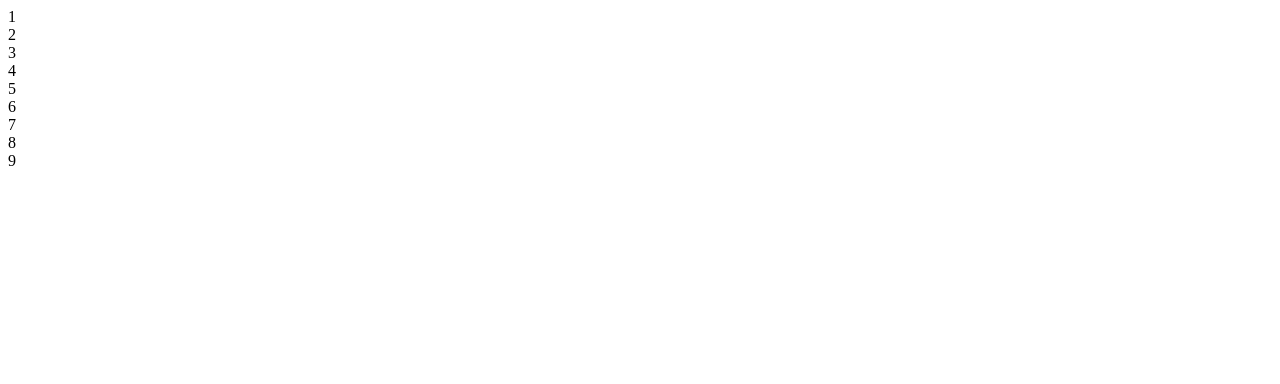
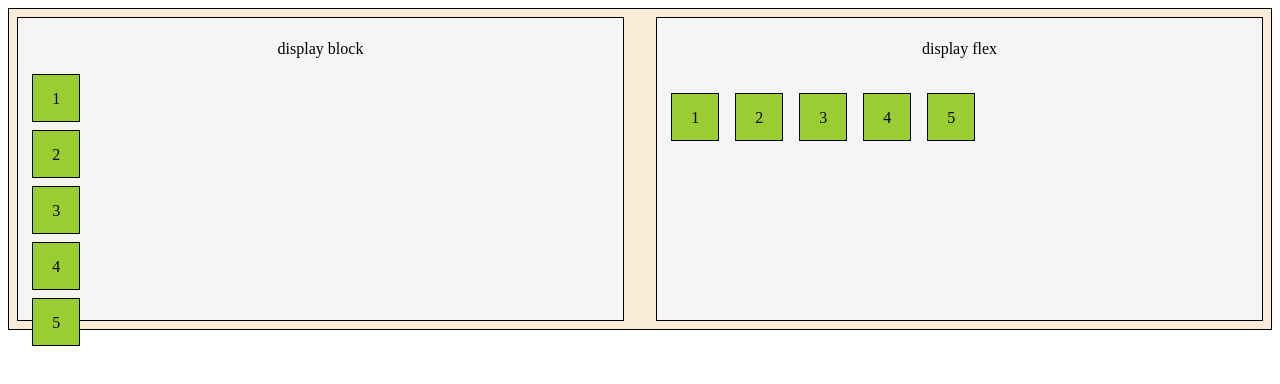
Before and after one commit to Edwar-Sanz/Notes_html_css, a plain HTML site: page html_css/ejemplos_puntuales/flebox/index.html in a window 1280 px wide. Drawn offline with Linux system fonts and the light colour scheme.

Commit message:
se agregan notas de flex y grid

```diff
--- a/html_css/ejemplos_puntuales/flebox/index.html
+++ b/html_css/ejemplos_puntuales/flebox/index.html
@@ -5,22 +5,31 @@
     <meta http-equiv="X-UA-Compatible" content="IE=edge">
     <meta name="viewport" content="width=device-width, initial-scale=1.0">
     <title>Document</title>
+    <link rel="stylesheet" href="style_grid.css">
+    <link rel="stylesheet" href="style.css">
+
 </head>
 <body>
 
-    <div class="container">
+    <div id="maqueta">
+        <div id="no_flex">
+            <p> display block </p>
+            <div>1</div>
+            <div>2</div>
+            <div>3</div>
+            <div>4</div>
+            <div>5</div>
+        </div>
+        <div id="flex">
+            <p style="height: 10%; width: 100%;">display flex</p>
+            <div>1</div>
+            <div>2</div>
+            <div>3</div>
+            <div>4</div>
+            <div>5</div>
+        </div>
+    </div>
 
-        <div>1</div>
-        <div>2</div>
-        <div>3</div>
-        <div>4</div>
-        <div>5</div>
-        <div>6</div>
-        <div>7</div>
-        <div>8</div>
-        <div>9</div>
-
-    </div>
 
 </body>
 </html>
--- a/html_css/ejemplos_puntuales/flebox/style.css
+++ b/html_css/ejemplos_puntuales/flebox/style.css
@@ -1,8 +1,34 @@
+*{ box-sizing: border-box;}
+
+#no_flex {
+    border: 1px solid black;
+    padding: 1%;
+    display:block;
+}
+#no_flex div {
+    background-color: yellowgreen;
+    width: 3rem;
+    height: 3rem;
+    border: 1px solid black;
+    line-height: 3rem;
+    text-align: center;
+}
 
 
-.container {
-    background-color: antiquewhite;
-    border: 3px solid black;
+#flex {
+    border: 1px solid black;
+    padding: 1%;
+    display: flex;
+    flex-wrap: wrap;
+    align-items:stretch;
+    align-content:flex-start;
 }
 
-.container div {width: 100px;}
+#flex div {
+    background-color: yellowgreen;
+    width: 3rem;
+    height: 3rem;
+    border: 1px solid black;
+    line-height: 3rem;
+    text-align: center;
+}
--- a/html_css/notas/basic/style.css
+++ b/html_css/notas/basic/style.css
@@ -30,8 +30,12 @@ body {
     box-sizing: border-box;
     font-family: Arial, Helvetica, sans-serif;
     background: gray;
+    text-decoration: none;
+    outline: none;
+    border: none;
+    text-transform: capitalize;
+    font-size: 62.5%;
 }
-
 
 
 /* de esta forma afecta a todos los h3 */
```
